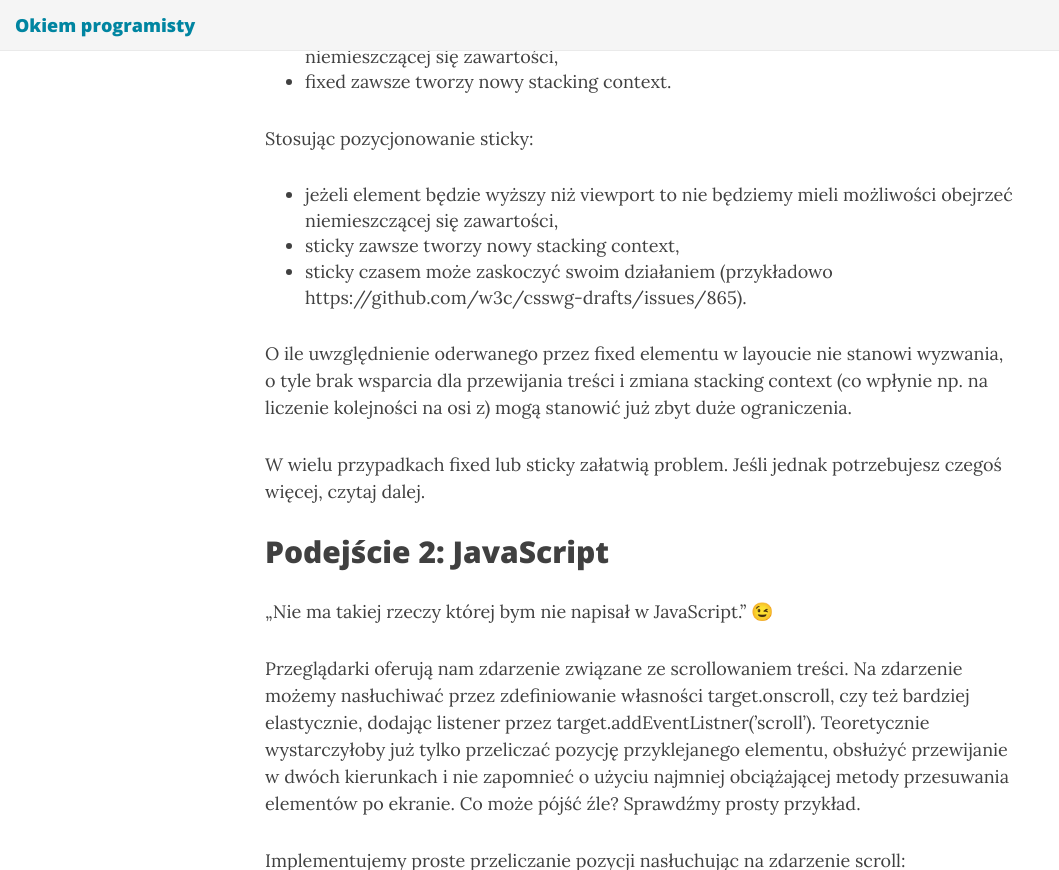
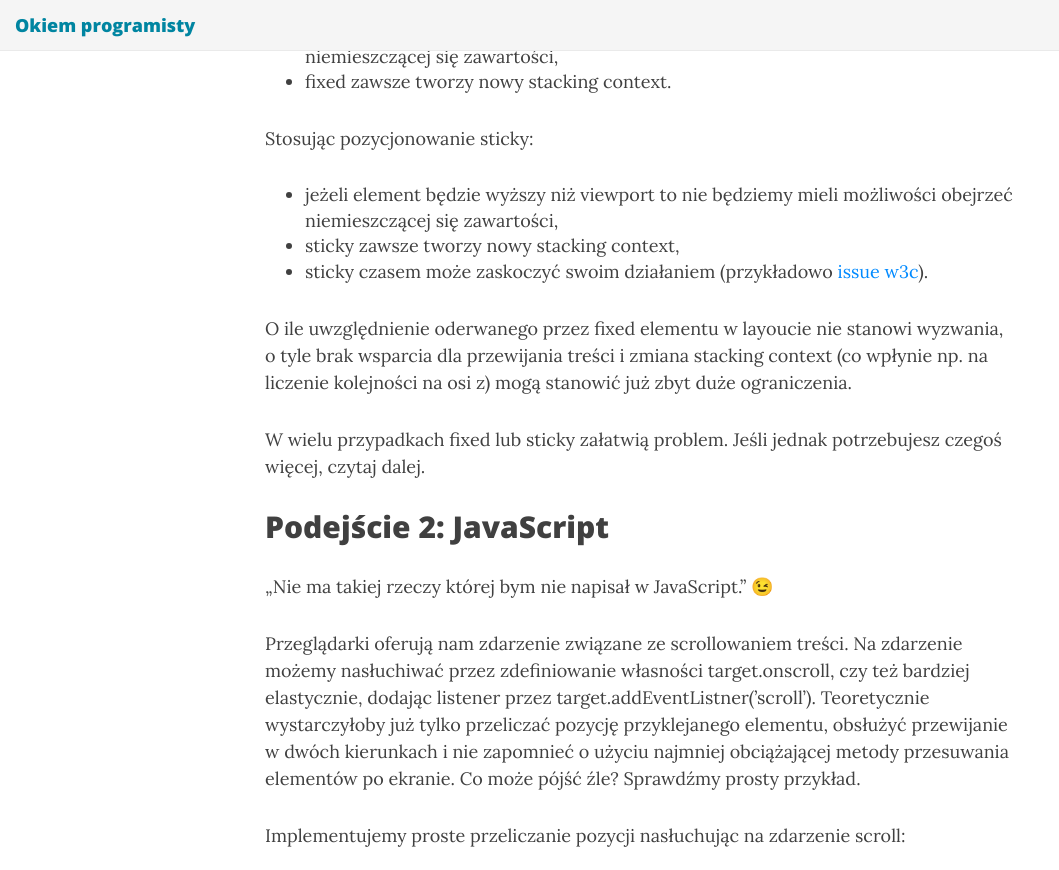
Before and after one commit to glipecki/glipecki.github.io, a Jekyll site: the page built from _posts/2019-01-11-pozycjonowanie-zale-ne-od-scrolla.md, in a window 1280 px wide and 900 px high, scrolled down 841 px, cut to the strip 0-870 px from the top of the window. Shown: the whole strip, without its empty margins (0-1059 px from the left). Built offline with Jekyll 4.4.1, drawn with Linux system fonts in a browser that asks for light colours; nearby versions of some CDN libraries; comment, search, counter and statistics services are not loaded.

Commit message:
Update 2019-01-11-pozycjonowanie-zale-ne-od-scrolla.md

```diff
--- a/_posts/2019-01-11-pozycjonowanie-zale-ne-od-scrolla.md
+++ b/_posts/2019-01-11-pozycjonowanie-zale-ne-od-scrolla.md
@@ -20,7 +20,7 @@ Stosując pozycjonowanie fixed:
 Stosując pozycjonowanie sticky:
 * jeżeli element będzie wyższy niż viewport to nie będziemy mieli możliwości obejrzeć niemieszczącej się zawartości,
 * sticky zawsze tworzy nowy stacking context,
-* sticky czasem może zaskoczyć swoim działaniem (przykładowo https://github.com/w3c/csswg-drafts/issues/865).
+* sticky czasem może zaskoczyć swoim działaniem (przykładowo [issue w3c](https://github.com/w3c/csswg-drafts/issues/865)).
 
 O ile uwzględnienie oderwanego przez fixed elementu w layoucie nie stanowi wyzwania, o tyle brak wsparcia dla przewijania treści i zmiana stacking context (co wpłynie np. na liczenie kolejności na osi z) mogą stanowić już zbyt duże ograniczenia.
 
@@ -32,9 +32,11 @@ W wielu przypadkach fixed lub sticky załatwią problem. Jeśli jednak potrzebuj
 Przeglądarki oferują nam zdarzenie związane ze scrollowaniem treści. Na zdarzenie możemy nasłuchiwać przez zdefiniowanie własności target.onscroll, czy też bardziej elastycznie, dodając listener przez target.addEventListner(’scroll’). Teoretycznie wystarczyłoby już tylko przeliczać pozycję przyklejanego elementu, obsłużyć przewijanie w dwóch kierunkach i nie zapomnieć o użyciu najmniej obciążającej metody przesuwania elementów po ekranie. Co może pójść źle? Sprawdźmy prosty przykład.
 
 Implementujemy proste przeliczanie pozycji nasłuchując na zdarzenie scroll:
+
 <script async src="//jsfiddle.net/gregorry/gof6we57/embed/"></script>
 
 Uzyskany efekt:
+
 <iframe width="560" height="315" src="https://www.youtube-nocookie.com/embed/86dZ7HguQWY" frameborder="0" allow="accelerometer; autoplay; encrypted-media; gyroscope; picture-in-picture" allowfullscreen></iframe>
 
 Okazuje się, że funkcjonalnie możemy uzyskać wszystko czego potrzebujemy jednak jakość rozwiązania nie jest zadowalająca. Gdy przyjrzymy się sprawie bliżej zauważymy, że na różnych przeglądarkach mamy różne problemy z płynnym rysowaniem UI. Obserwujemy lekki pościg naszego elementu względem reszty strony - to stanowczo nie jest efekt z którą chcemy żeby nas kojarzono.
@@ -68,6 +70,7 @@ Przykładowe rozwiązanie może wyglądać następująco:
 * przyklejony element przewijamy odwrotnie, kompensując przesunięcie wrappera.
 
 Przykładowa implementacja
+
 <script async src="//jsfiddle.net/gregorry/yatd97hv/embed/"></script>
 
 Przedstawione rozwiązanie jest najprostszym z możliwych potwierdzających teoretyczne założenia.
@@ -75,6 +78,7 @@ Przedstawione rozwiązanie jest najprostszym z możliwych potwierdzających teor
 W docelowym rozwiązaniu na pewno warto pomyśleć o rozdzieleniu funkcji pętli od faktycznego rysowania, wygładzaniu przesunięcia scrolla, dorzuceniu wskazówki will-change dla przesuwanych elementów, czy ogólnym sposobie na nasłuchiwanie na zmiany scrolla globalnie.
 
 Po wprowadzeniu zmian nasz rozwiązanie prezentuje się znacznie lepiej:
+
 <iframe width="560" height="315" src="https://www.youtube.com/embed/GqopRJ1vuC8" frameborder="0" allow="accelerometer; autoplay; encrypted-media; gyroscope; picture-in-picture" allowfullscreen></iframe>
 
 ## Sukces?
```
